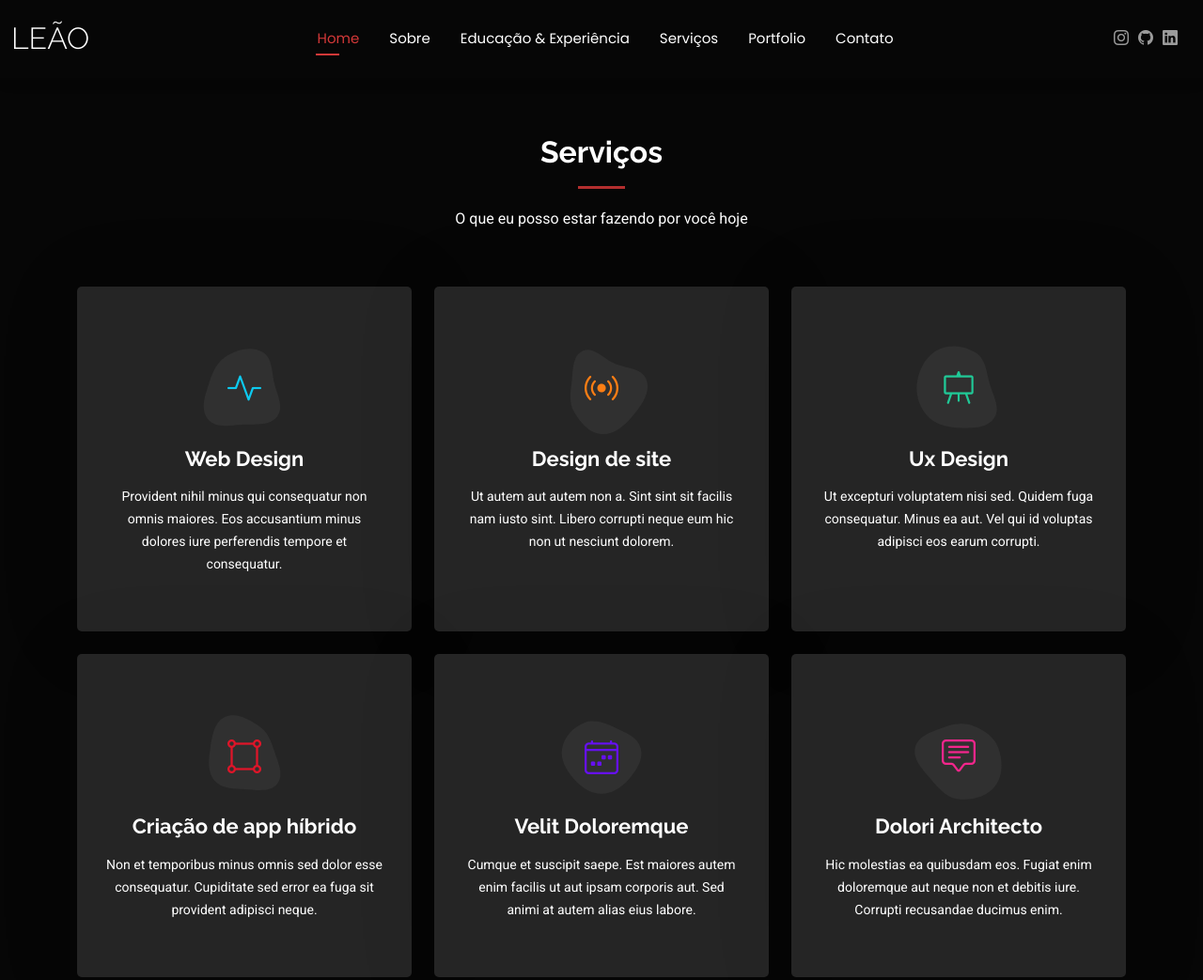
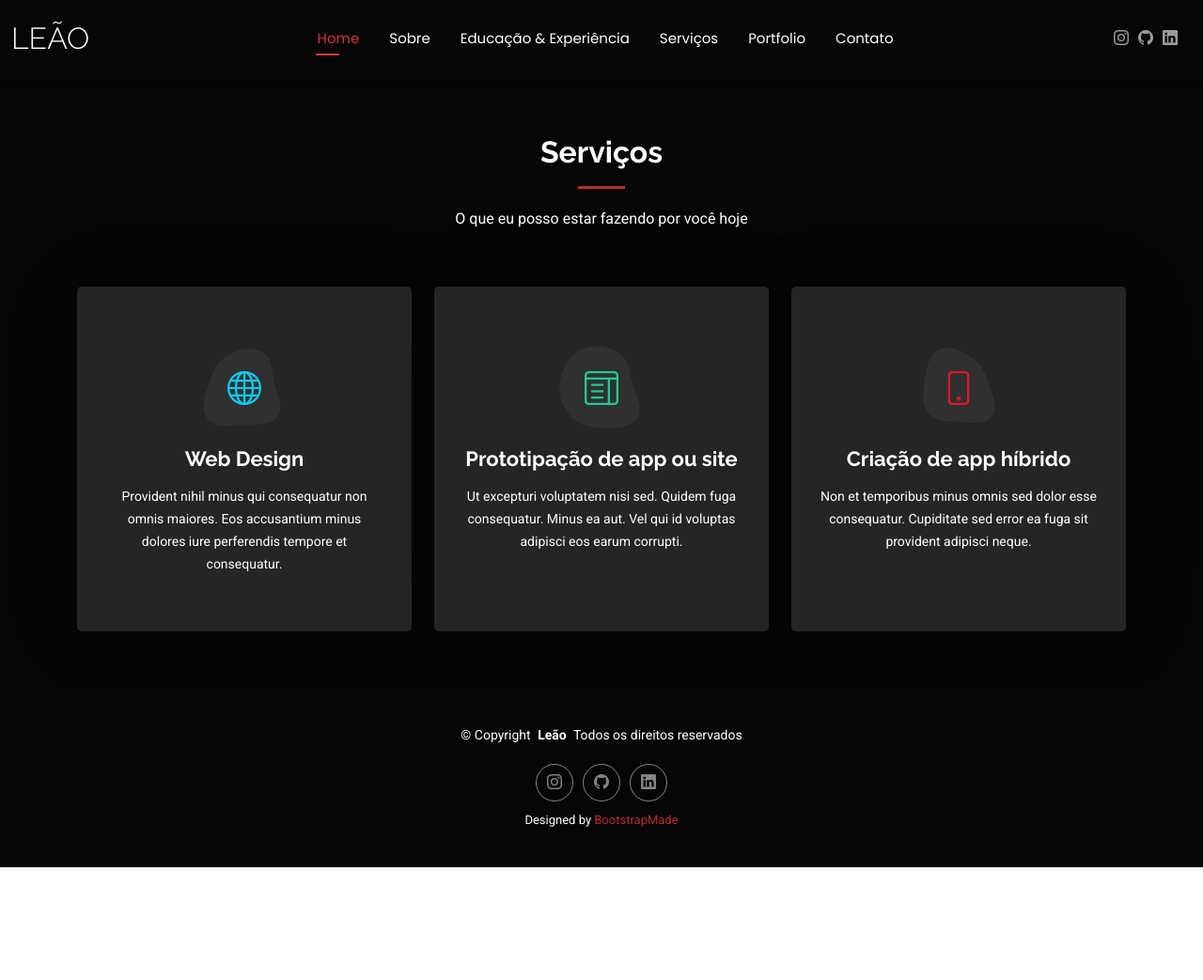
Before and after one commit to TuaneLeao/Curriculum-Leao, a plain HTML site: page services.html in a window 1280 px wide. Shown: the top 1043 px of the page at 94% size. After the commit the page ends 923 px from the top, so only its background shows below. Drawn offline with Linux system fonts and the light colour scheme.

Commit message:
service icons changed

```diff
--- a/services.html
+++ b/services.html
@@ -110,7 +110,7 @@
                       d="M300,521.0016835830174C376.1290562159157,517.8887921683347,466.0731472004068,529.7835943286574,510.70327084640275,468.03025145048787C554.3714126377745,407.6079735673963,508.03601936045806,328.9844924480964,491.2728898941984,256.3432110539036C474.5976632858925,184.082847569629,479.9380746630129,96.60480741107993,416.23090153303,58.64404602377083C348.86323505073057,18.502131276798302,261.93793281208167,40.57373210992963,193.5410806939664,78.93577620505333C130.42746243093433,114.334589627462,98.30271207620316,179.96522072025542,76.75703585869454,249.04625023123273C51.97151888228291,328.5150500222984,13.704378332031375,421.85034740162234,66.52175969318436,486.19268352777647C119.04800174914682,550.1803526380478,217.28368757567262,524.383925680826,300,521.0016835830174"
                     ></path>
                   </svg>
-                  <i class="bi bi-activity"></i>
+                  <i class="bi bi-globe"></i>
                 </div>
                 <a href="#" class="stretched-link">
                   <h3>Web Design</h3>
@@ -119,39 +119,6 @@
                   Provident nihil minus qui consequatur non omnis maiores. Eos
                   accusantium minus dolores iure perferendis tempore et
                   consequatur.
-                </p>
-              </div>
-            </div>
-            <!-- End Service Item -->
-
-            <div
-              class="col-lg-4 col-md-6"
-              data-aos="fade-up"
-              data-aos-delay="200"
-            >
-              <div class="service-item item-orange position-relative">
-                <div class="icon">
-                  <svg
-                    width="100"
-                    height="100"
-                    viewBox="0 0 600 600"
-                    xmlns="http://www.w3.org/2000/svg"
-                  >
-                    <path
-                      stroke="none"
-                      stroke-width="0"
-                      fill="#f5f5f5"
-                      d="M300,582.0697525312426C382.5290701553225,586.8405444964366,449.9789794690241,525.3245884688669,502.5850820975895,461.55621195738473C556.606425686781,396.0723002908107,615.8543463187945,314.28637112970534,586.6730223649479,234.56875336149918C558.9533121215079,158.8439757836574,454.9685369536778,164.00468322053177,381.49747125262974,130.76875717737553C312.15926192815925,99.40240125094834,248.97055460311594,18.661163978235184,179.8680185752513,50.54337015887873C110.5421016452524,82.52863877960104,119.82277516462835,180.83849132639028,109.12597500060166,256.43424936330496C100.08760227029461,320.3096726198365,92.17705696193138,384.0621239912766,124.79988738764834,439.7174275375508C164.83382741302287,508.01625554203684,220.96474134820875,577.5009287672846,300,582.0697525312426"
-                    ></path>
-                  </svg>
-                  <i class="bi bi-broadcast"></i>
-                </div>
-                <a href="#" class="stretched-link">
-                  <h3>Design de site</h3>
-                </a>
-                <p>
-                  Ut autem aut autem non a. Sint sint sit facilis nam iusto
-                  sint. Libero corrupti neque eum hic non ut nesciunt dolorem.
                 </p>
               </div>
             </div>
@@ -177,10 +144,10 @@
                       d="M300,541.5067337569781C382.14930387511276,545.0595476570109,479.8736841581634,548.3450877840088,526.4010558755058,480.5488172755941C571.5218469581645,414.80211281144784,517.5187510058486,332.0715597781072,496.52539010469104,255.14436215662573C477.37192572678356,184.95920475031193,473.57363656557914,105.61284051026155,413.0603344069578,65.22779650032875C343.27470386102294,18.654635553484475,251.2091493199835,5.337323636656869,175.0934190732945,40.62881213300186C97.87086631185822,76.43348514350839,51.98124368387456,156.15599469081315,36.44837278890362,239.84606092416172C21.716077023791087,319.22268207091537,43.775223500013084,401.1760424656574,96.891909868211,461.97329694683043C147.22146801428983,519.5804099606455,223.5754009179313,538.201503339737,300,541.5067337569781"
                     ></path>
                   </svg>
-                  <i class="bi bi-easel"></i>
+                  <i class="bi bi-layout-text-window"></i>
                 </div>
                 <a href="#" class="stretched-link">
-                  <h3>Ux Design</h3>
+                  <h3>Prototipação de app ou site</h3>
                 </a>
                 <p>
                   Ut excepturi voluptatem nisi sed. Quidem fuga consequatur.
@@ -210,7 +177,7 @@
                       d="M300,503.46388370962813C374.79870501325706,506.71871716319447,464.8034551963731,527.1746412648533,510.4981551193396,467.86667711651364C555.9287308511215,408.9015244558933,512.6030010748507,327.5744911775523,490.211057578863,256.5855673507754C471.097692560561,195.9906835881958,447.69079081568157,138.11976852964426,395.19560036434837,102.3242989838813C329.3053358748298,57.3949838291264,248.02791733380457,8.279543830951368,175.87071277845988,42.242879143198664C103.41431057327972,76.34704239035025,93.79494320519305,170.9812938413882,81.28167332365135,250.07896920659033C70.17666984294237,320.27484674793965,64.84698225790005,396.69656628748305,111.28512138212992,450.4950937839243C156.20124167950087,502.5303643271138,231.32542653798444,500.4755392045468,300,503.46388370962813"
                     ></path>
                   </svg>
-                  <i class="bi bi-bounding-box-circles"></i>
+                  <i class="bi bi-phone"></i>
                 </div>
                 <a href="#" class="stretched-link">
                   <h3>Criação de app híbrido</h3>
@@ -218,74 +185,6 @@
                 <p>
                   Non et temporibus minus omnis sed dolor esse consequatur.
                   Cupiditate sed error ea fuga sit provident adipisci neque.
-                </p>
-                <a href="#" class="stretched-link"></a>
-              </div>
-            </div>
-            <!-- End Service Item -->
-
-            <div
-              class="col-lg-4 col-md-6"
-              data-aos="fade-up"
-              data-aos-delay="500"
-            >
-              <div class="service-item item-indigo position-relative">
-                <div class="icon">
-                  <svg
-                    width="100"
-                    height="100"
-                    viewBox="0 0 600 600"
-                    xmlns="http://www.w3.org/2000/svg"
-                  >
-                    <path
-                      stroke="none"
-                      stroke-width="0"
-                      fill="#f5f5f5"
-                      d="M300,532.3542879108572C369.38199826031484,532.3153073249985,429.10787420159085,491.63046689027357,474.5244479745417,439.17860296908856C522.8885846962883,383.3225815378663,569.1668002868075,314.3205725914397,550.7432151929288,242.7694973846089C532.6665558377875,172.5657663291529,456.2379748765914,142.6223662098291,390.3689995646985,112.34683881706744C326.66090330228417,83.06452184765237,258.84405631176094,53.51806209861945,193.32584062364296,78.48882559362697C121.61183558270385,105.82097193414197,62.805066853699245,167.19869350419734,48.57481801355237,242.6138429142374C34.843463184063346,315.3850353017275,76.69343916112496,383.4422959591041,125.22947124332185,439.3748458443577C170.7312796277747,491.8107796887764,230.57421082200815,532.3932930995766,300,532.3542879108572"
-                    ></path>
-                  </svg>
-                  <i class="bi bi-calendar4-week icon"></i>
-                </div>
-                <a href="#" class="stretched-link">
-                  <h3>Velit Doloremque</h3>
-                </a>
-                <p>
-                  Cumque et suscipit saepe. Est maiores autem enim facilis ut
-                  aut ipsam corporis aut. Sed animi at autem alias eius labore.
-                </p>
-                <a href="#" class="stretched-link"></a>
-              </div>
-            </div>
-            <!-- End Service Item -->
-
-            <div
-              class="col-lg-4 col-md-6"
-              data-aos="fade-up"
-              data-aos-delay="600"
-            >
-              <div class="service-item item-pink position-relative">
-                <div class="icon">
-                  <svg
-                    width="100"
-                    height="100"
-                    viewBox="0 0 600 600"
-                    xmlns="http://www.w3.org/2000/svg"
-                  >
-                    <path
-                      stroke="none"
-                      stroke-width="0"
-                      fill="#f5f5f5"
-                      d="M300,566.797414625762C385.7384707136149,576.1784315230908,478.7894351017131,552.8928747891023,531.9192734346935,484.94944893311C584.6109503024035,417.5663521118492,582.489472248146,322.67544863468447,553.9536738515405,242.03673114598146C529.1557734026468,171.96086150256528,465.24506316201064,127.66468636344209,395.9583748389544,100.7403814666027C334.2173773831606,76.7482773500951,269.4350130405921,84.62216499799875,207.1952322260088,107.2889140133804C132.92018162631612,134.33871894543012,41.79353780512637,160.00259165414826,22.644507872594943,236.69541883565114C3.319112789854554,314.0945973066697,72.72355303640163,379.243833228382,124.04198916343866,440.3218312028393C172.9286146004772,498.5055451809895,224.45579914871206,558.5317968840102,300,566.797414625762"
-                    ></path>
-                  </svg>
-                  <i class="bi bi-chat-square-text"></i>
-                </div>
-                <a href="#" class="stretched-link">
-                  <h3>Dolori Architecto</h3>
-                </a>
-                <p>
-                  Hic molestias ea quibusdam eos. Fugiat enim doloremque aut
-                  neque non et debitis iure. Corrupti recusandae ducimus enim.
                 </p>
                 <a href="#" class="stretched-link"></a>
               </div>
```
